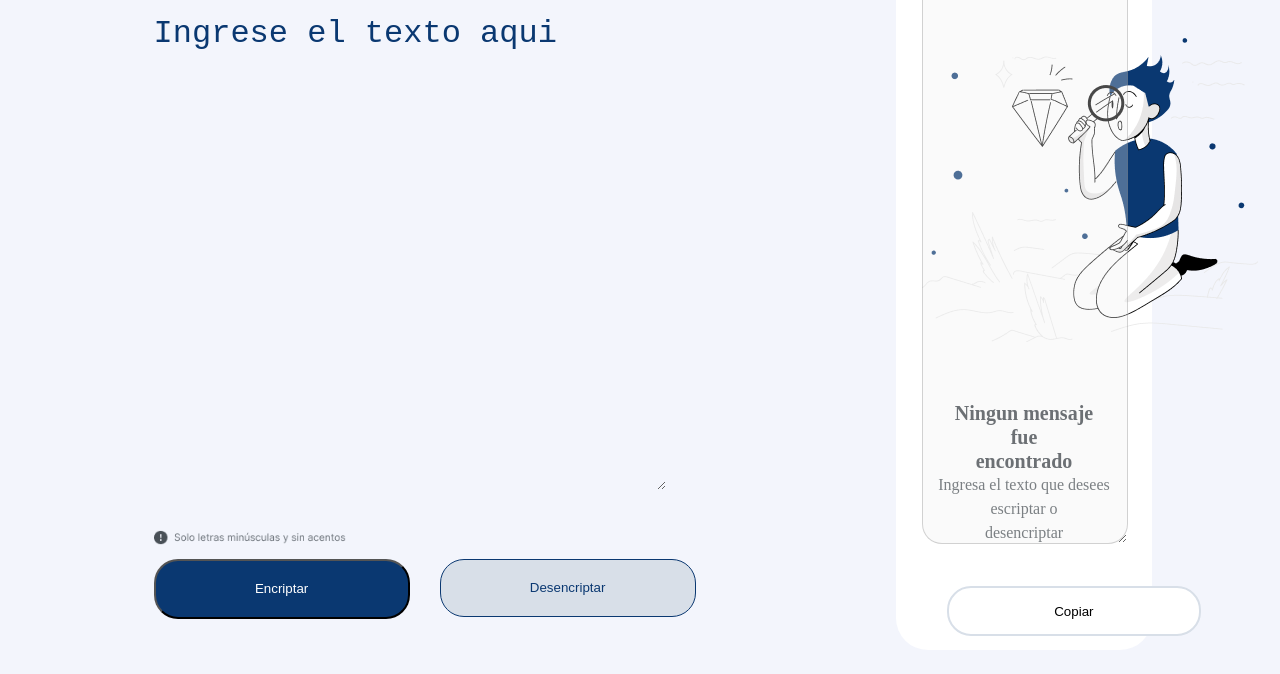
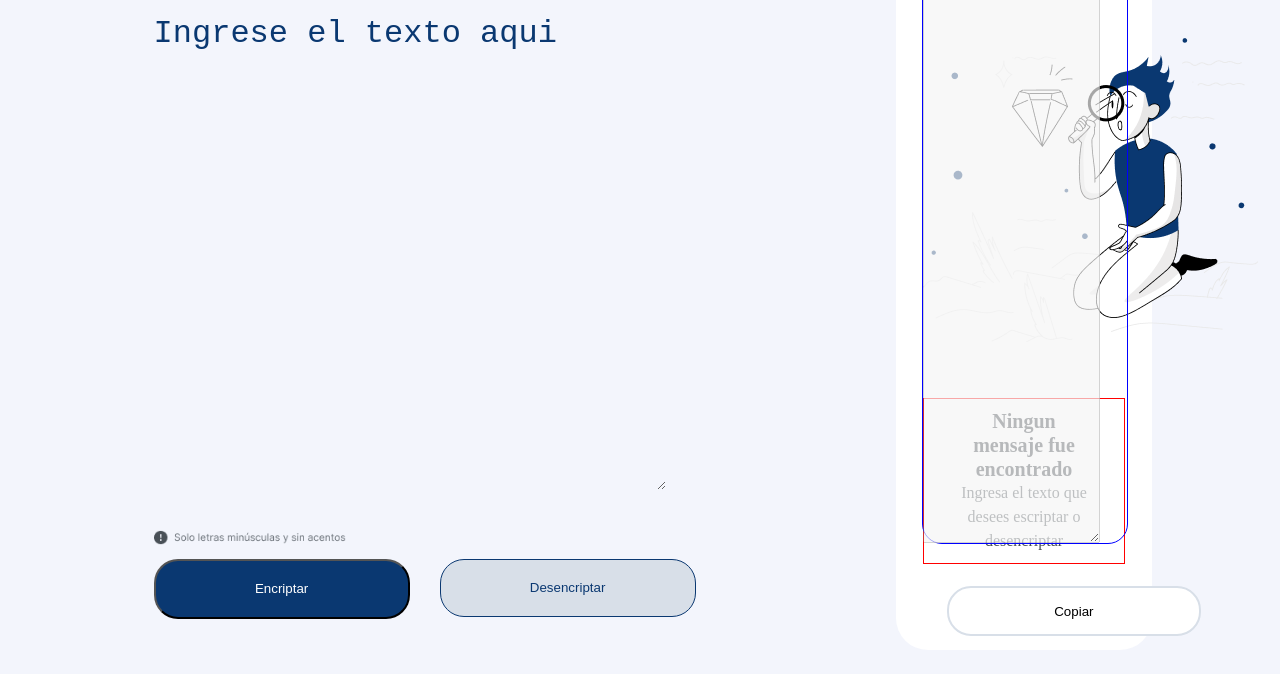
Before and after one commit to AlexSM26/encriptador-de-texto, a plain HTML site: page index.html in a window 1280 px wide. Shown: the part 110-784 px from the top of the page. Drawn offline with Linux system fonts and the light colour scheme.

Commit message:
se añadio nuevos estilos

```diff
--- a/css/styles.css
+++ b/css/styles.css
@@ -137,6 +137,16 @@ main{
 
 }
 
+.contenedor-texto{
+    position: absolute;
+    display: flex;
+    flex-direction: column;
+    padding: 10px;
+    border: 1px solid red;
+    width: 70%;
+
+}
+
 .contenedor-texto p{
     width: 80%;
     font-style: normal;
@@ -145,6 +155,7 @@ main{
     line-height: 150%;
     color: #495055;
 }
+
 
 .contenedor-img-persona{
     position: absolute;
@@ -166,7 +177,8 @@ main{
 
 }
 
-.texto-resultado{
+.contenedor-texto-resultado{
+    border: 1px solid blue;
     position: absolute;
     display: flex;
     justify-content: start;
@@ -175,4 +187,10 @@ main{
     top: 5%;
     left: 10%;
     border-radius: 20px;
+
 }
+
+.contenedor-texto-resultado p{
+    padding: 20px;
+    line-height: 120%;
+}
```
